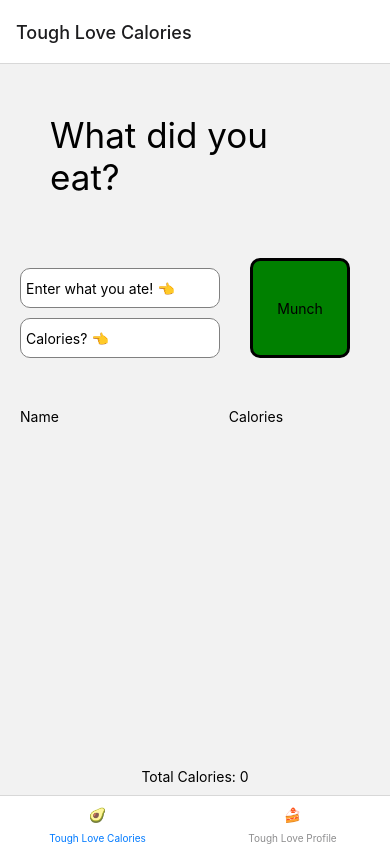
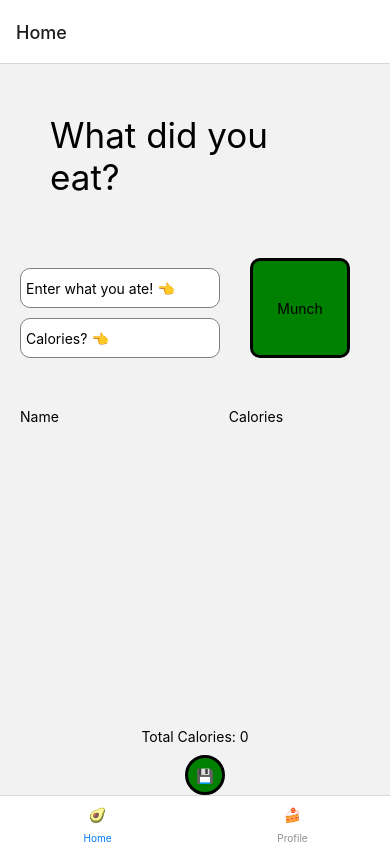
Before and after one commit to CodeJonesW/foodTracker, a React Native app: screen /Home in a window 390 px wide. Built offline with nearby package versions, Linux system fonts and the light colour scheme.

Commit message:
route navigation, route param types, save 1 dayOfConsumptions to profile

```diff
--- a/App.tsx
+++ b/App.tsx
@@ -4,11 +4,13 @@ import Profile from './pages/Profile';
 import {NavigationContainer} from '@react-navigation/native';
 import {createNativeStackNavigator} from '@react-navigation/native-stack';
 import {createBottomTabNavigator} from '@react-navigation/bottom-tabs';
+
 import {Text} from 'react-native';
 import ErrorBoundary from './components/ErrorBoundary';
+import {RootStackParamList} from './Types/routeTypes';
 
 const Tab = createBottomTabNavigator();
-const Stack = createNativeStackNavigator();
+const Stack = createNativeStackNavigator<RootStackParamList>();
 
 const App = () => {
   return (
@@ -16,15 +18,16 @@ const App = () => {
       <ErrorBoundary>
         <Tab.Navigator>
           <Tab.Screen
-            name="Tough Love Calories"
+            name="Home"
             component={WhatDidYouEat}
             options={{
               tabBarIcon: ({color, size}) => <Text>🥑</Text>,
             }}
           />
           <Tab.Screen
-            name="Tough Love Profile"
+            name="Profile"
             component={Profile}
+            initialParams={{userId: '123'}}
             options={{
               tabBarIcon: ({color, size}) => <Text>🍰</Text>,
             }}
--- /dev/null
+++ b/Types/routeTypes.ts
@@ -0,0 +1,19 @@
+import {NativeStackScreenProps} from '@react-navigation/native-stack';
+import {Consumption} from '../pages/WhatDidYouEat';
+
+export type RootStackParamList = {
+  Home: {data: string};
+  Profile: {
+    userId: number;
+    dailyConsumptionData: {
+      consumptions: Consumption[];
+      totalCalories: number;
+    };
+    date: number;
+  };
+};
+export type ProfileProps = NativeStackScreenProps<
+  RootStackParamList,
+  'Profile'
+>;
+export type HomeProps = NativeStackScreenProps<RootStackParamList, 'Home'>;
--- a/package.json
+++ b/package.json
@@ -14,7 +14,9 @@
     "@react-navigation/bottom-tabs": "^6.0.8",
     "@react-navigation/native": "^6.0.5",
     "@react-navigation/native-stack": "^6.2.3",
+    "moment": "^2.29.1",
     "react": "17.0.2",
+    "react-moment": "^1.1.1",
     "react-native": "0.66.0",
     "react-native-safe-area-context": "^3.3.2",
     "react-native-screens": "^3.8.0"
--- a/pages/Profile.tsx
+++ b/pages/Profile.tsx
@@ -1,4 +1,4 @@
-import React from 'react';
+import React, {useEffect} from 'react';
 import {
   Text,
   View,
@@ -6,8 +6,14 @@ import {
   TouchableOpacity,
   SafeAreaView,
 } from 'react-native';
+import {ProfileProps} from '../Types/routeTypes';
+import {Consumption} from './WhatDidYouEat';
 
-const Profile: React.FC = ({children}) => {
+const Profile = ({route, navigation}: ProfileProps) => {
+  const {dailyConsumptionData, userId, date} = route.params;
+  useEffect(() => {
+    console.log(dailyConsumptionData);
+  }, []);
   return (
     <SafeAreaView>
       <View style={styles.container}>
@@ -16,6 +22,16 @@ const Profile: React.FC = ({children}) => {
           accessibilityLabel="Record a Profile">
           <Text style={styles.cake}>🍰</Text>
         </TouchableOpacity>
+        <View>
+          <Text>Date: {date}</Text>
+          <Text>{dailyConsumptionData.totalCalories}</Text>
+          {dailyConsumptionData.consumptions.map((consumption: Consumption) => {
+            <View>
+              <Text>{consumption.name}</Text>
+              <Text>{consumption.calories}</Text>
+            </View>;
+          })}
+        </View>
       </View>
     </SafeAreaView>
   );
--- a/pages/WhatDidYouEat.tsx
+++ b/pages/WhatDidYouEat.tsx
@@ -7,9 +7,11 @@ import {
   Text,
   View,
   Button,
+  TouchableOpacity,
 } from 'react-native';
 import FoodInputBar from '../components/FoodInputBar';
 import Food from '../components/Food';
+import {HomeProps} from '../Types/routeTypes';
 export interface Consumption {
   name: string;
   calories: string;
@@ -19,7 +21,7 @@ export interface WhatDidYouEatState {
   foodCalories?: string;
   consumedFoods?: Consumption[];
 }
-const WhatDidYouEat: React.FC = ({children}) => {
+const WhatDidYouEat = ({route, navigation}: HomeProps) => {
   const [foodInput, setFoodInput] = useState<string>('');
   const [foodCalories, setFoodCalories] = useState<string>('');
   const [consumedFoods, setConsumptions] = useState<Consumption[]>([]);
@@ -64,6 +66,21 @@ const WhatDidYouEat: React.FC = ({children}) => {
     setState({...state, consumedFoods: newFoodArray});
   };
 
+  const saveDay = () => {
+    console.log('save day');
+    if (!state?.consumedFoods) {
+      return;
+    }
+    navigation.navigate('Profile', {
+      dailyConsumptionData: {
+        consumptions: state.consumedFoods,
+        totalCalories: totalCalories(),
+      },
+      userId: 1,
+      date: Date.now(),
+    });
+  };
+
   useEffect(() => {
     console.log(state);
   }, [state]);
@@ -106,6 +123,12 @@ const WhatDidYouEat: React.FC = ({children}) => {
       <Text style={styles.totalCalorieCount}>
         Total Calories: {totalCalories()}
       </Text>
+      <TouchableOpacity
+        onPress={saveDay}
+        style={styles.button}
+        accessibilityLabel="Record a food">
+        <Text>💾</Text>
+      </TouchableOpacity>
     </SafeAreaView>
   );
 };
@@ -125,6 +148,18 @@ const styles = StyleSheet.create({
     textAlign: 'center',
     marginBottom: 10,
   },
+  button: {
+    width: 40,
+    height: 40,
+    marginLeft: 20,
+    justifyContent: 'center',
+    alignContent: 'center',
+    alignItems: 'center',
+    borderRadius: 20,
+    border: 'solid',
+    borderColor: 'black',
+    backgroundColor: 'green',
+  },
 });
 
 export default WhatDidYouEat;
```
Also changed, not shown: 1 other file (tests, documents, lock files or other folders).
